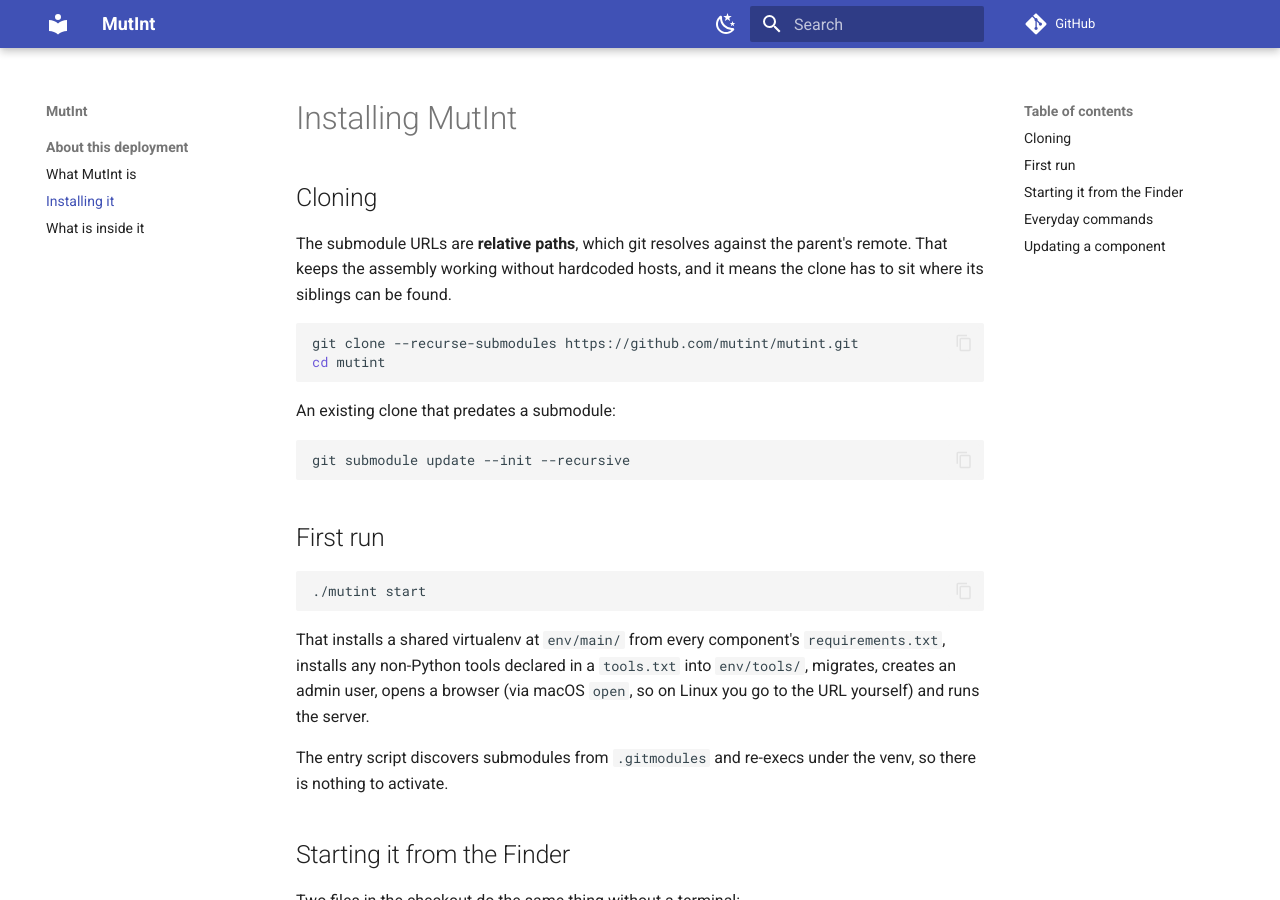
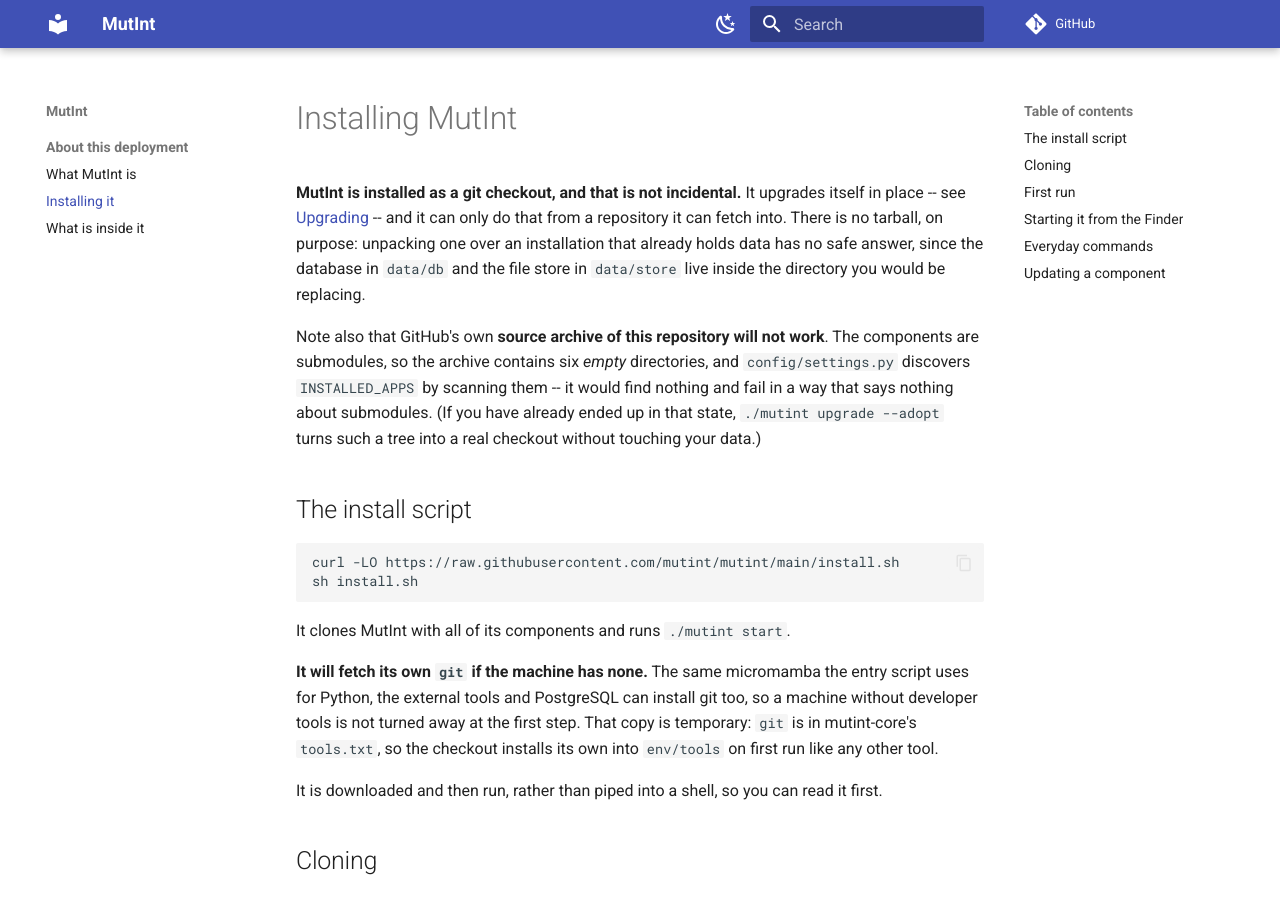
Before and after one commit to mutint/mutint, an MkDocs documentation site: the page built from docs/installing.md, in a window 1280 px wide and 900 px high. Built offline with MkDocs 1.6.1 and Material for MkDocs 9.7.7, drawn with Linux system fonts in a browser that asks for light colours; comment, search, counter and statistics services are not loaded.

Commit message:
feat: install by cloning, and upgrade in place
**The release tarball is gone**, built and deleted the same day and never
published. It could not be upgraded: the database in data/db and the file store
in data/store live inside the directory a new archive would replace, so
"download the new version" meant stranding the data. An install that cannot
upgrade is a trap for exactly the novice it was meant to serve.

`install.sh` replaces it. It clones with submodules and runs `./mutint start`,
and **it fetches its own git when the machine has none** -- the same micromamba
the entry script already downloads for Python, the tools and PostgreSQL can
install git, so a Mac with no developer tools is not turned away at step one.
That copy is temporary: `git` is a line in mutint-core's tools.txt now, so the
clone provisions its own into env/tools on first run through the path every other
tool takes. Nothing is moved between prefixes, conda prefixes not being
relocatable.

The entry script gains `_apply_staged_upgrade()`, before the sentinel check and
only for `start` -- the one verb that also migrates, so there is no half-upgraded
state with new code against an old schema. All three copies stay byte-identical.

A `v*` tag is now the whole of a release: `git ls-remote --tags` reads them
directly, with no Release object, no token and no API request to be rate-limited.

Also: MutInt.app's CFBundleShortVersionString was a hardcoded 1.0, unrelated to
anything else, and is 0.0.1 with the rest. The README's "Python 3.10+" and
"SQLite" were both wrong -- any python3 3.9+ is enough, since the entry script
provisions 3.13 itself, and PostgreSQL has been the only backend for a while.

Co-Authored-By: Claude Opus 5 (1M context) <noreply@anthropic.com>
Claude-Session: https://claude.ai/code/session_01647bLwcHspPSHezrr41K9n

````diff
--- a/config/version.py
+++ b/config/version.py
@@ -3,7 +3,8 @@
 MutInt is the assembled project and has no Django app of its own -- it used to have one,
 `mutint-app`, whose only real job was to carry these two values, and which is the example
 plugin `mutint-example` now. So they live here, in the one package the project does own.
-`./mutint version` reports the components; this is the assembly's own number, bumped by hand.
+`./mutint version` reports this first and the components under it -- it looks for the
+settings package's version.py specially, `config` being no Django app. Bumped by hand.
 """
 
 NAME = "MutInt"
--- a/docs/installing.md
+++ b/docs/installing.md
@@ -1,4 +1,33 @@
 # Installing MutInt
+
+**MutInt is installed as a git checkout, and that is not incidental.** It upgrades itself in
+place -- see [Upgrading](upgrading.md) -- and it can only do that from a repository it can
+fetch into. There is no tarball, on purpose: unpacking one over an installation that already
+holds data has no safe answer, since the database in `data/db` and the file store in
+`data/store` live inside the directory you would be replacing.
+
+Note also that GitHub's own **source archive of this repository will not work**. The components
+are submodules, so the archive contains six *empty* directories, and `config/settings.py`
+discovers `INSTALLED_APPS` by scanning them -- it would find nothing and fail in a way that
+says nothing about submodules. (If you have already ended up in that state,
+`./mutint upgrade --adopt` turns such a tree into a real checkout without touching your data.)
+
+## The install script
+
+```bash
+curl -LO https://raw.githubusercontent.com/mutint/mutint/main/install.sh
+sh install.sh
+```
+
+It clones MutInt with all of its components and runs `./mutint start`.
+
+**It will fetch its own `git` if the machine has none.** The same micromamba the entry script
+uses for Python, the external tools and PostgreSQL can install git too, so a machine without
+developer tools is not turned away at the first step. That copy is temporary: `git` is in
+mutint-core's `tools.txt`, so the checkout installs its own into `env/tools` on first run like
+any other tool.
+
+It is downloaded and then run, rather than piped into a shell, so you can read it first.
 
 ## Cloning
 
````
Also changed, not shown: README.md (+50 -8 lines), 3 other files.
